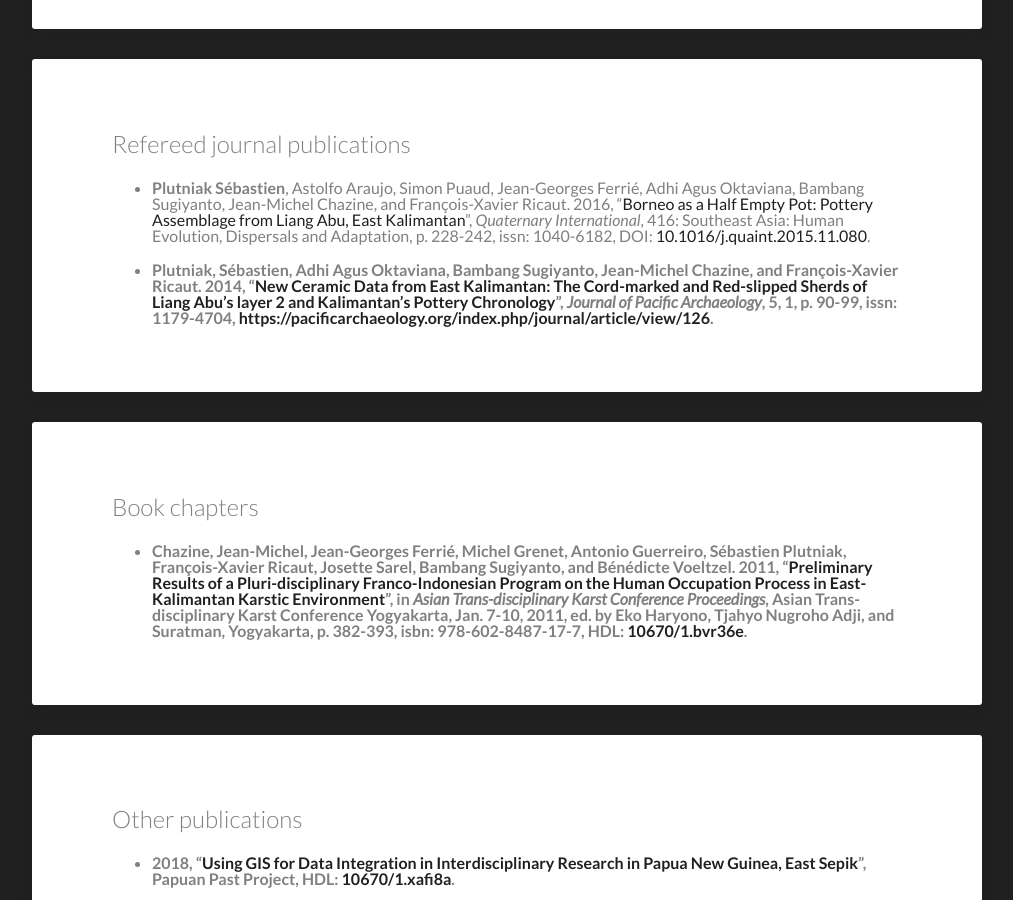
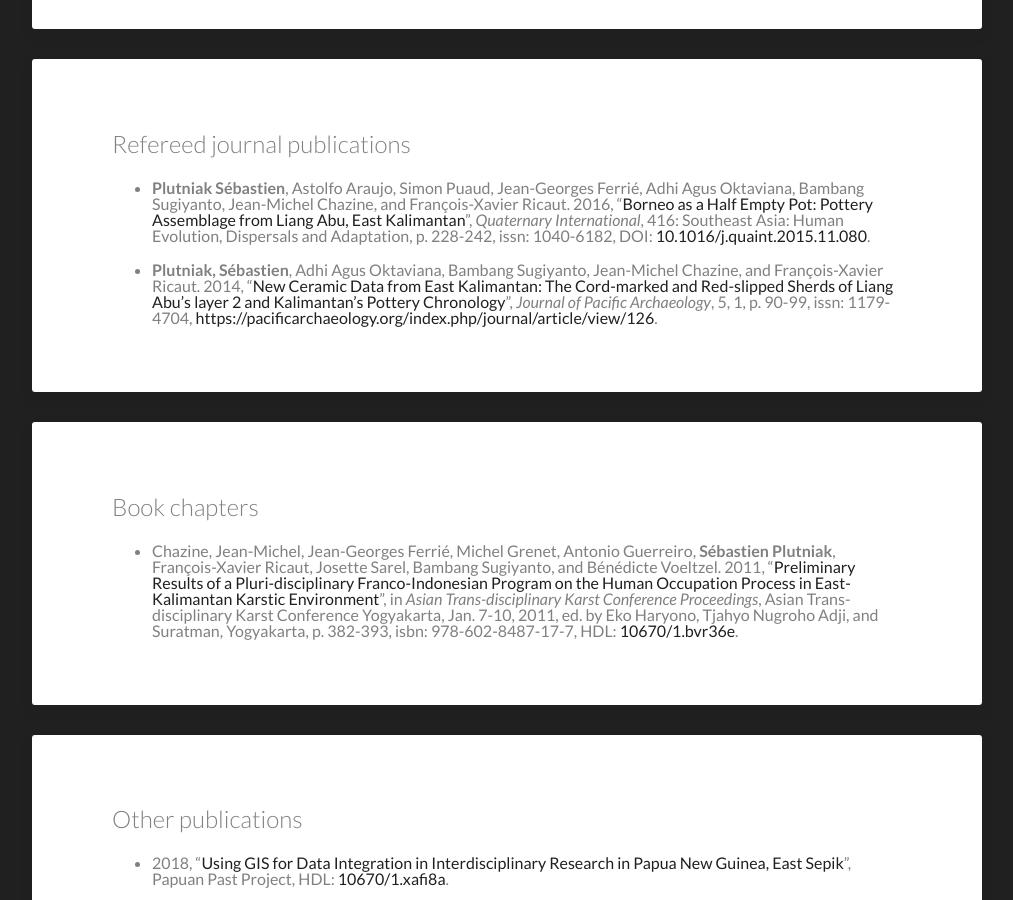
Before and after one commit to sebastien-plutniak/sebastien-plutniak.github.io, a Jekyll site: the page built from pages/archaeology/publications.html, in a window 1280 px wide and 900 px high, scrolled down 500 px. Shown: the whole window, without its empty margins (133-1146 px from the left). Built offline with Jekyll 4.4.1, drawn with Linux system fonts in a browser that asks for light colours.

Commit message:
4rd corrections

```diff
--- a/pages/archaeology/publications.html
+++ b/pages/archaeology/publications.html
@@ -24,8 +24,7 @@
 	East Kalimantan</a>”, <i>Quaternary International</i>, 416: Southeast
 	Asia: Human Evolution, Dispersals and Adaptation, p.&nbsp;228-242,
 	issn: 1040-6182, DOI: <a href="https://doi.org/10.1016/j.quaint.2015.11.080">10.1016/j.quaint.2015.11.080</a>.</p>
-	<li><p style="margin-bottom: 0cm; line-height: 100%"><b>Plutniak</b><b>,</b>
-	<b>Sébastien, Adhi Agus Oktaviana, Bambang Sugiyanto, Jean-Michel Chazine, and
+	<li><p style="margin-bottom: 0cm; line-height: 100%"><b>Plutniak, Sébastien</b>, Adhi Agus Oktaviana, Bambang Sugiyanto, Jean-Michel Chazine, and
 	François-Xavier Ricaut. 2014,
 	 “<a href="https://pacificarchaeology.org/index.php/journal/article/view/126">New Ceramic Data from East Kalimantan: The Cord-marked and Red-slipped Sherds of Liang Abu’s layer 2 and Kalimantan’s Pottery Chronology</a>”, <i>Journal of
 	Pacific Archaeology</i>, 5, 1, p.&nbsp;90-99, issn: 1179-4704,
```
Also changed, not shown: 12 other files.
